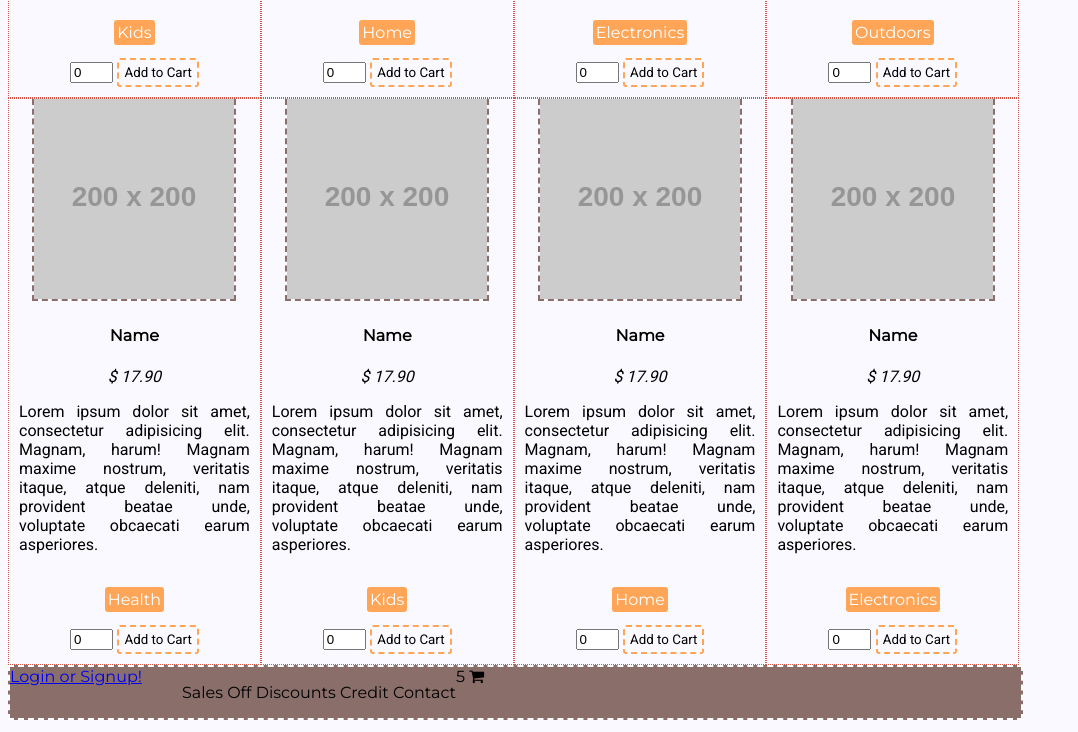
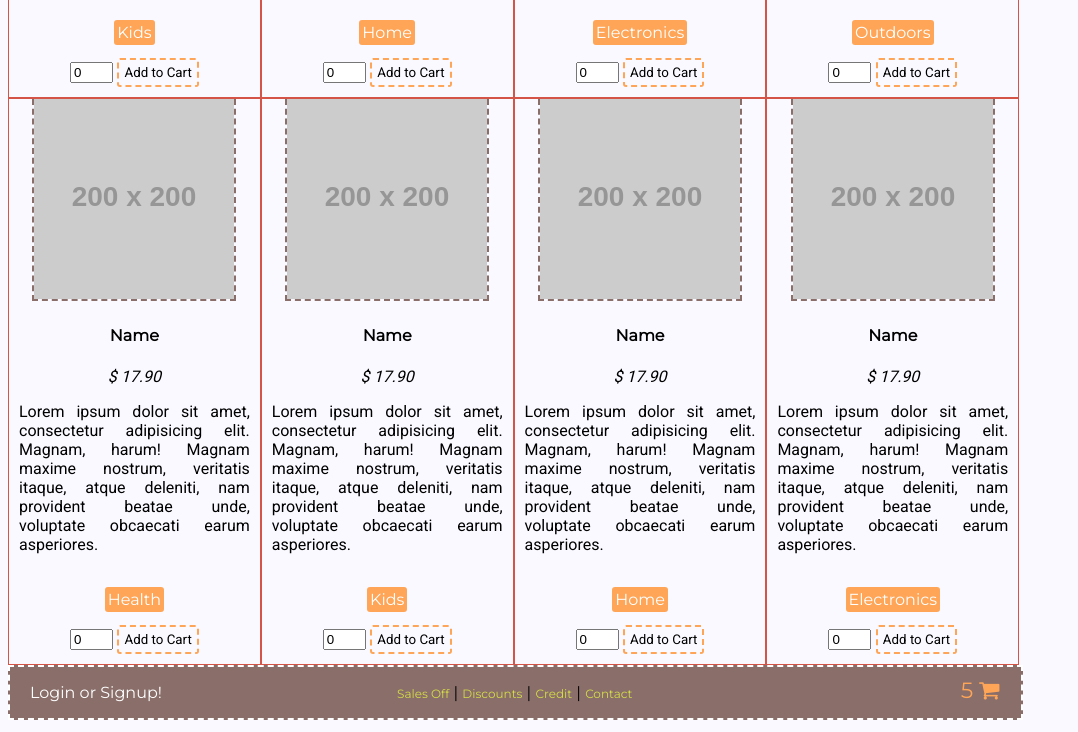
Before and after one commit to luisRojas29/mdrn-web-components, a plain HTML site: page projects/product-list/index.html in a window 1280 px wide. Shown: the part 1043-1775 px from the top of the page, without its empty margins (0-1078 px from the left). Drawn offline with Linux system fonts and the light colour scheme; placeholder pictures from the web are drawn by us.

Commit message:
El menú del proyecto del carro de compras se actualiza el diseño.

```diff
--- a/projects/product-list/index.html
+++ b/projects/product-list/index.html
@@ -388,16 +388,15 @@
 
 			<div class="sales">
 				<ul>
-					<li>Sales Off</li>
-					<li>Discounts</li>
-					<li>Credit</li>
-					<li>Contact</li>
+					<li><a href="">Sales Off</a> | </li>
+					<li><a href="">Discounts</a> | </li>
+					<li><a href="">Credit</a> | </li>
+					<li><a href="">Contact</a></li>
 				</ul>
 			</div>
 
 			<div class="cart">
-				<span>5</span>
-				<i class="fa fa-shopping-cart" aria-hidden="true"></i>
+				<span>5 <i class="fa fa-shopping-cart" aria-hidden="true"></i></span>
 			</div>
 		</div>
 
--- a/projects/product-list/style.css
+++ b/projects/product-list/style.css
@@ -21,7 +21,7 @@ body{
 }
 
 .product-wrap{
-	border: 1px dotted #D55448;
+	border: 1px solid #D55448;
 	box-sizing: border-box;
 	float: left;
 	font-family: Helvetica Neue , Helvetica, Arial, sans-serif;
@@ -117,12 +117,51 @@ body{
 	overflow: hidden;
 }
 
-.cart-options div{
-	float: left;
+.cart-options .signup-login,
+.cart-options .sales,
+.cart-options .cart{
+    display: inline-block;
+    text-align: center;
+    width: 33%;
+}
+
+.cart-options .signup-login{
+    text-align: left;
+}
+
+.cart-options .signup-login a{
+	margin-left:20px;
+	text-decoration: none;
+	color: white;
+}
+
+.cart-options .signup-login a:hover{
+	color: #FFA557;
+}
+
+.cart-options .cart{
+	font-size: 22px;
+    text-align: right;
+	color: #FFA557;
+}
+
+.cart-options .cart span {
+	cursor: pointer;
+	margin-right: 20px;
+}
+
+.cart-options .sales ul{
+	padding:0;
 }
 
 .cart-options .sales ul li{
 	display: inline;
+}
+
+.cart-options .sales ul li a{
+	color: #D5DD48;;
+	font-size: 12px;
+	text-decoration: none;
 }
 
 /* Cart Aside */
```
